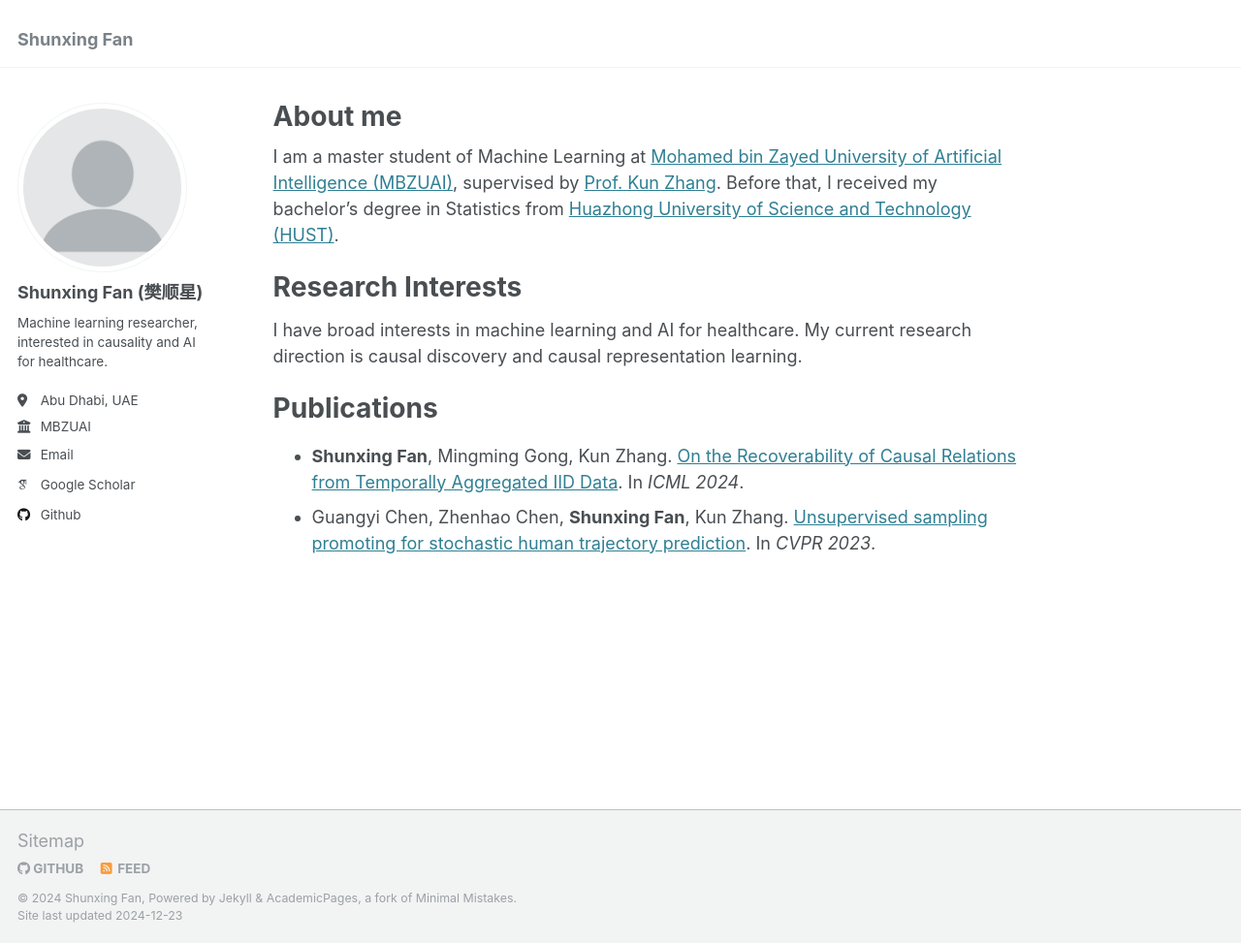
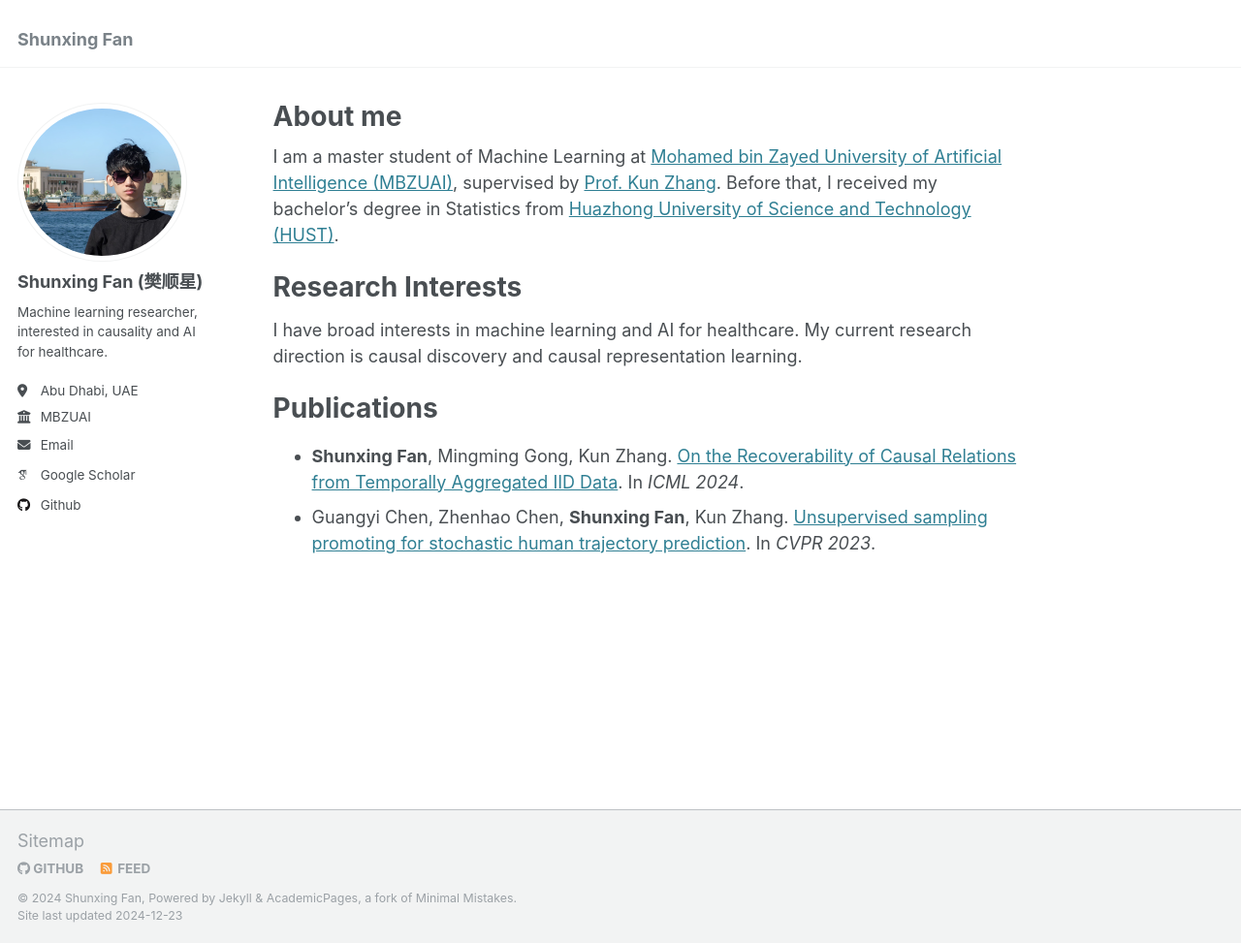
Before and after one commit to Shunxing-Fan/Shunxing-Fan.github.io, a Jekyll site: the page built from _pages/about.md, in a window 1280 px wide and 973 px high. Shown: the whole window at 97% size. Built offline with Jekyll 4.4.1, drawn with Linux system fonts in a browser that asks for light colours; some web fonts are replaced.

Commit message:
add profile image

```diff
--- a/_config.yml
+++ b/_config.yml
@@ -43,7 +43,7 @@ analytics:
 # Site Author
 author:
   name             : "Shunxing Fan (樊顺星)"
-  avatar           : "profile.png" # Add your profile picture to /images/ folder
+  avatar           : "profile.jpeg" # Add your profile picture to /images/ folder
   bio              : "Machine learning researcher, interested in causality and AI for healthcare."
   location         : "Abu Dhabi, UAE"
   employer         : "MBZUAI"
```
Also changed, not shown: images/profile.jpeg (added), images/profile.png (deleted).
